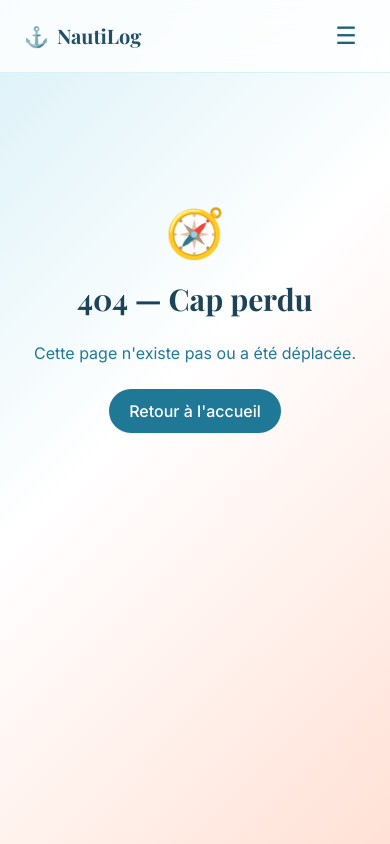
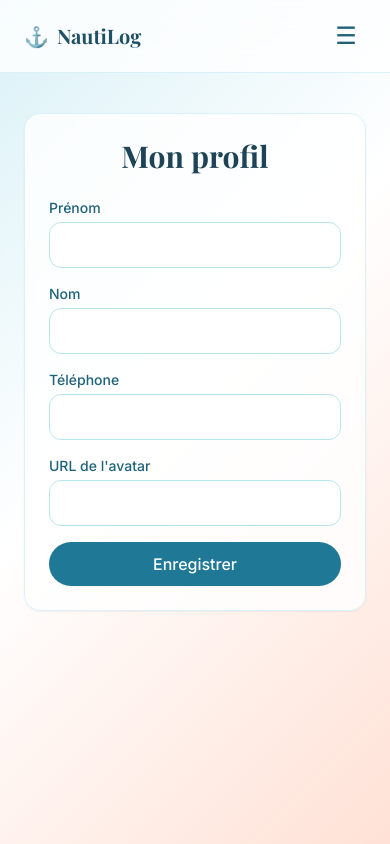
Before and after one commit to MellGitson/NautiLog, a React (Vite) app in the folder frontend/: page /profil in a window 390 px wide. Before the commit this address had no page. Built offline with nearby package versions, Linux system fonts and the light colour scheme; no server answers; sample sign-in values are in the browser's storage.

Commit message:
feat(FE-11 — Profil): page profil utilisateur éditable
- Nouvelle page Profil.jsx : formulaire prénom/nom/téléphone/avatar,
  GET/PATCH /api/me, erreurs de validation par champ
- Route /profil (authentification simple suffisante)
- Avatar NavBar cliquable → /profil (desktop + mobile)

```diff
--- a/frontend/src/App.jsx
+++ b/frontend/src/App.jsx
@@ -12,6 +12,7 @@ import ListeTrajets from './pages/ListeTrajets'
 import DetailTrajet from './pages/DetailTrajet'
 import NouveauTrajet from './pages/NouveauTrajet'
 import Admin from './pages/Admin'
+import Profil from './pages/Profil'
 import NotFound from './pages/NotFound'
 
 export default function App() {
@@ -31,6 +32,7 @@ export default function App() {
           <Route path="/trajets/nouveau"  element={<RouteProtegee><NouveauTrajet /></RouteProtegee>} />
           <Route path="/trajets/:id"      element={<RouteProtegee><DetailTrajet /></RouteProtegee>} />
           <Route path="/admin"            element={<RouteProtegee role="ROLE_ADMIN"><Admin /></RouteProtegee>} />
+          <Route path="/profil"           element={<RouteProtegee><Profil /></RouteProtegee>} />
           <Route path="*"                 element={<NotFound />} />
         </Routes>
       </div>
--- a/frontend/src/components/NavBar.jsx
+++ b/frontend/src/components/NavBar.jsx
@@ -37,14 +37,16 @@ export default function NavBar() {
               <NavLink to="/ports" className={lien}>Ports</NavLink>
               <NavLink to="/trajets" className={lien}>Trajets</NavLink>
               {estAdmin && <NavLink to="/admin" className={lien}>Admin</NavLink>}
-              <div
+              <Link
+                to="/profil"
                 title={estAdmin ? `${user?.email} (administrateur)` : user?.email}
-                className={`flex h-8 w-8 items-center justify-center rounded-full text-xs font-semibold text-white ${
+                aria-label="Mon profil"
+                className={`flex h-8 w-8 items-center justify-center rounded-full text-xs font-semibold text-white transition-opacity hover:opacity-80 ${
                   estAdmin ? 'bg-coral-500' : 'bg-ocean-500'
                 }`}
               >
                 {initiale}
-              </div>
+              </Link>
               <button onClick={deconnexion} className="btn-ghost !px-4 !py-1.5 text-sm">
                 Se déconnecter
               </button>
@@ -80,10 +82,9 @@ export default function NavBar() {
               {estAdmin && (
                 <NavLink to="/admin" className={`${lien} py-2`} onClick={fermerMenu}>Admin</NavLink>
               )}
-              <p className="py-2 text-sm text-ocean-500">
-                Connecté en tant que <span className="font-medium text-ocean-800">{user?.email}</span>
-                {estAdmin && ' (administrateur)'}
-              </p>
+              <NavLink to="/profil" className={`${lien} py-2`} onClick={fermerMenu}>
+                Mon profil <span className="text-ocean-500">({user?.email}{estAdmin && ', administrateur'})</span>
+              </NavLink>
               <button
                 onClick={() => { deconnexion(); fermerMenu() }}
                 className="btn-ghost mt-2 !px-4 !py-1.5 text-sm"
--- /dev/null
+++ b/frontend/src/pages/Profil.jsx
@@ -0,0 +1,114 @@
+import { useEffect, useState } from 'react'
+import api from '../services/api'
+
+export default function Profil() {
+  const [valeurs, setValeurs] = useState({ firstName: '', lastName: '', phone: '', avatarUrl: '' })
+  const [chargement, setChargement] = useState(true)
+  const [enregistrement, setEnregistrement] = useState(false)
+  const [erreurs, setErreurs] = useState({})
+  const [succes, setSucces] = useState(false)
+
+  useEffect(() => {
+    api.get('/me')
+      .then(({ data }) => {
+        setValeurs({
+          firstName: data.firstName ?? '',
+          lastName: data.lastName ?? '',
+          phone: data.phone ?? '',
+          avatarUrl: data.avatarUrl ?? '',
+        })
+      })
+      .finally(() => setChargement(false))
+  }, [])
+
+  const gererChangement = (e) => {
+    const { name, value } = e.target
+    setValeurs((prev) => ({ ...prev, [name]: value }))
+  }
+
+  const soumettre = async (e) => {
+    e.preventDefault()
+    setErreurs({})
+    setSucces(false)
+    setEnregistrement(true)
+    try {
+      await api.patch('/me', valeurs)
+      setSucces(true)
+    } catch (err) {
+      setErreurs(err.response?.data?.errors ?? {})
+    } finally {
+      setEnregistrement(false)
+    }
+  }
+
+  if (chargement) return <main><p>Chargement du profil…</p></main>
+
+  return (
+    <main className="mx-auto max-w-md">
+      <div className="card">
+        <h1 className="text-center">Mon profil</h1>
+
+        <form onSubmit={soumettre} noValidate className="mt-6 space-y-4">
+          <div>
+            <label htmlFor="firstName" className="label-field">Prénom</label>
+            <input
+              id="firstName"
+              type="text"
+              name="firstName"
+              value={valeurs.firstName}
+              onChange={gererChangement}
+              className="input-field"
+            />
+            {erreurs.firstName && <p role="alert" className="mt-1 text-sm font-medium text-coral-600">{erreurs.firstName}</p>}
+          </div>
+
+          <div>
+            <label htmlFor="lastName" className="label-field">Nom</label>
+            <input
+              id="lastName"
+              type="text"
+              name="lastName"
+              value={valeurs.lastName}
+              onChange={gererChangement}
+              className="input-field"
+            />
+            {erreurs.lastName && <p role="alert" className="mt-1 text-sm font-medium text-coral-600">{erreurs.lastName}</p>}
+          </div>
+
+          <div>
+            <label htmlFor="phone" className="label-field">Téléphone</label>
+            <input
+              id="phone"
+              type="tel"
+              name="phone"
+              value={valeurs.phone}
+              onChange={gererChangement}
+              autoComplete="tel"
+              className="input-field"
+            />
+            {erreurs.phone && <p role="alert" className="mt-1 text-sm font-medium text-coral-600">{erreurs.phone}</p>}
+          </div>
+
+          <div>
+            <label htmlFor="avatarUrl" className="label-field">URL de l'avatar</label>
+            <input
+              id="avatarUrl"
+              type="text"
+              name="avatarUrl"
+              value={valeurs.avatarUrl}
+              onChange={gererChangement}
+              className="input-field"
+            />
+            {erreurs.avatarUrl && <p role="alert" className="mt-1 text-sm font-medium text-coral-600">{erreurs.avatarUrl}</p>}
+          </div>
+
+          {succes && <p role="status" className="text-sm font-medium text-ocean-600">Profil mis à jour avec succès.</p>}
+
+          <button type="submit" disabled={enregistrement} className="btn-primary w-full">
+            {enregistrement ? 'Enregistrement…' : 'Enregistrer'}
+          </button>
+        </form>
+      </div>
+    </main>
+  )
+}
```
